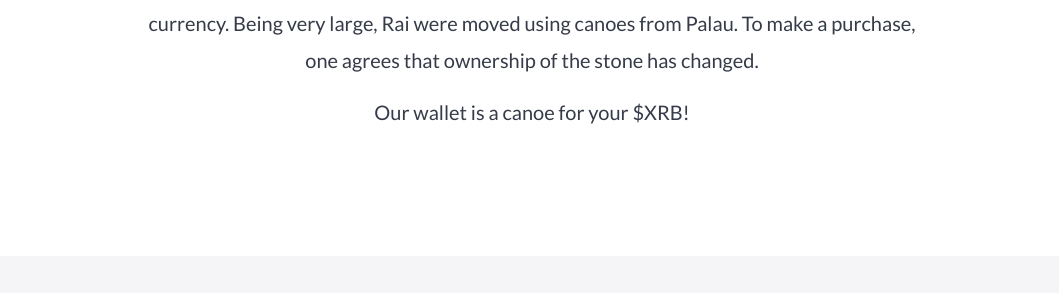
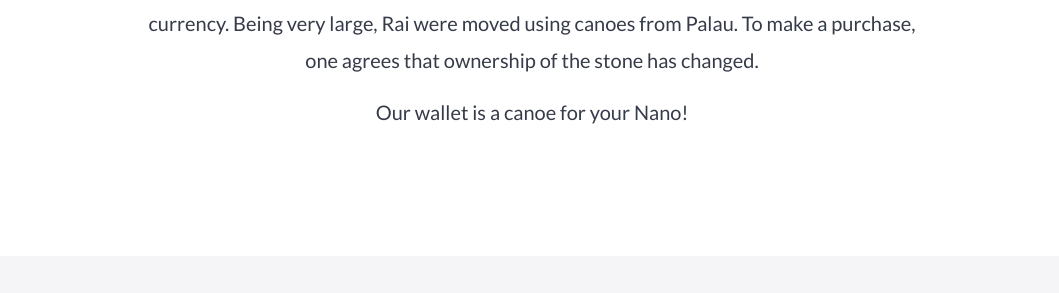
Before and after one commit to getcanoe/website, a Jekyll site: the page index.html, which Jekyll copies as it is, in a window 1280 px wide and 900 px high, scrolled down 737 px. Shown: the part 160-453 px from the top of the window, without its empty margins (108-1167 px from the left). Built offline with Jekyll 4.4.1, drawn with Linux system fonts in a browser that asks for light colours; nearby versions of some CDN libraries; some web fonts are replaced.

Commit message:
Test deploy

```diff
--- a/index.html
+++ b/index.html
@@ -59,7 +59,7 @@
     <section class="intro">
       <div class="intro__row">
         <p class="intro__text">Nano are named after Rai stones which were huge stones the Yap islanders used as currency. Being very large, Rai were moved using canoes from Palau. To make a purchase, one agrees that ownership of the stone has changed.</p>
-        <p class="intro__text">Our wallet is a canoe for your $XRB!</p>
+        <p class="intro__text">Our wallet is a canoe for your Nano!</p>
       </div>
     </section>
 
```
